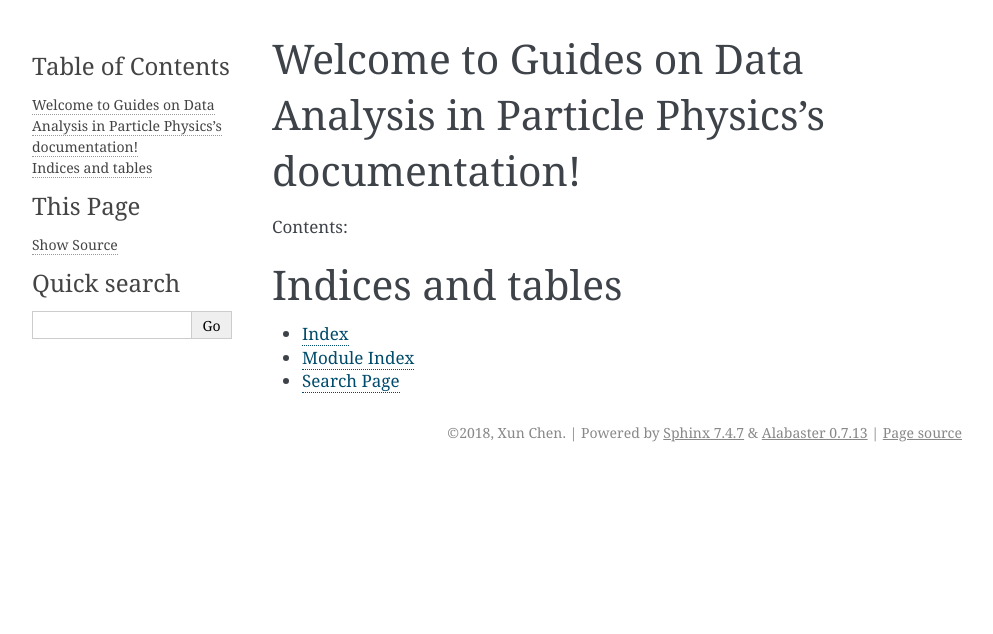
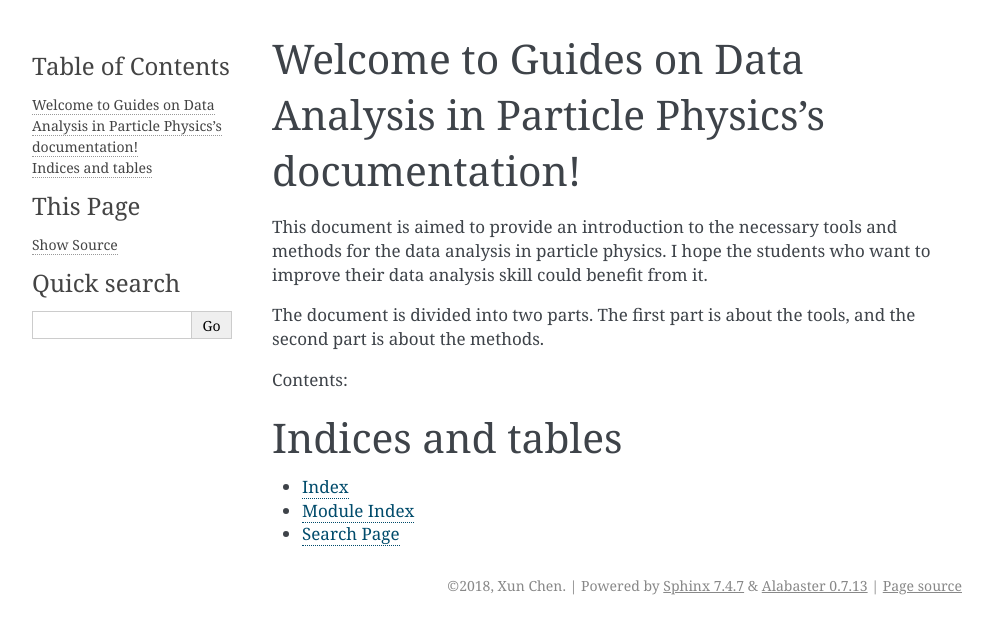
Before and after one commit to revive/cmipp, a Sphinx documentation site: the page built from docs/source/index.rst, in a window 1280 px wide. Shown: the top 634 px of the page, without its empty margins (148-1141 px from the left). Built offline with Sphinx 7.4.7, drawn with Linux system fonts in a browser that asks for light colours.

Commit message:
add some text in index

```diff
--- a/docs/source/index.rst
+++ b/docs/source/index.rst
@@ -5,6 +5,10 @@
 
 Welcome to Guides on Data Analysis in Particle Physics's documentation!
 =======================================================================
+
+This document is aimed to provide an introduction to the necessary tools and methods for the data analysis in particle physics. I hope the students who want to improve their data analysis skill could benefit from it.
+
+The document is divided into two parts. The first part is about the tools, and the second part is about the methods.
 
 Contents:
 
```
